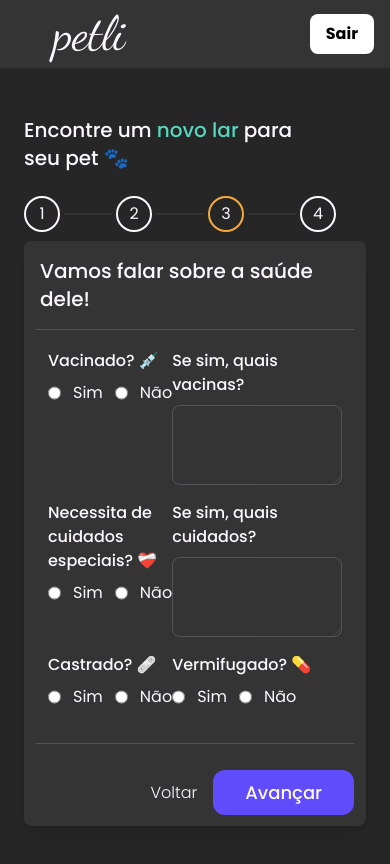
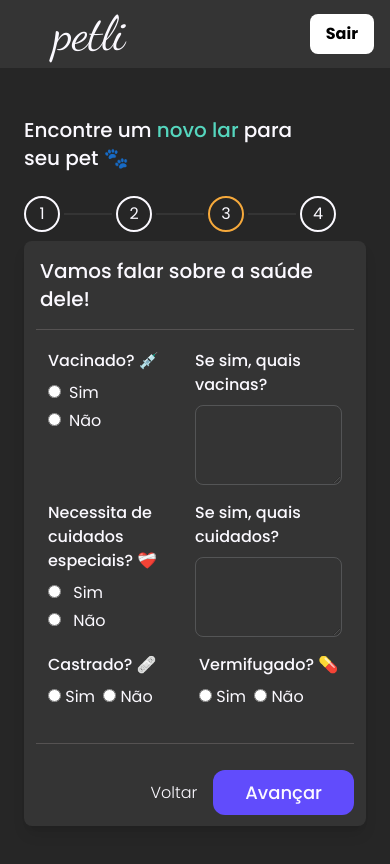
Before and after one commit to emersonjuunior/petli, a React (Vite) app: page /novo-pet in a window 390 px wide. Shown: the top 864 px of the page. Built offline with nearby package versions, Linux system fonts and the light colour scheme; no server answers.

Commit message:
Responsividade da terceira etapa do formulário de novo pet

```diff
--- a/src/components/CreatePetSteps/FourthStep.tsx
+++ b/src/components/CreatePetSteps/FourthStep.tsx
@@ -1,11 +1,13 @@
-import React from 'react'
+import React from "react";
 
 const FourthStep = () => {
   return (
-    <div>
-      <h2>Quarto step</h2>
+    <div className="bg-bgGray rounded-lg shadow-lg h-[585px]">
+      <h2 className="text-xl md:text-2xl font-medium p-4 md:px-8 md:py-6">
+        Vamos falar sobre a saúde dele!
+      </h2>
     </div>
-  )
-}
+  );
+};
 
-export default FourthStep
+export default FourthStep;
--- a/src/components/CreatePetSteps/ThirdStep.tsx
+++ b/src/components/CreatePetSteps/ThirdStep.tsx
@@ -50,33 +50,37 @@ const ThirdStep = ({
           <fieldset className="flex w-full">
             <label className="flex flex-col gap-2 flex-1">
               <span className="font-medium">Vacinado? 💉</span>
-              <div className="flex gap-3">
+              <div className="flex gap-1 md:gap-3 flex-col">
+                <div>
                   <input
                     type="radio"
                     name="isVaccinated"
                     value="true"
-                  className="cursor-pointer"
+                    className="cursor-pointer mr-2"
                     required
                     onChange={() => {
                       setIsVaccinated("true");
                       setVaccinated("");
                     }}
-                />{" "}
+                  />
                   Sim
+                </div>
+                <div>
                   <input
                     type="radio"
                     name="isVaccinated"
                     value="false"
-                  className="cursor-pointer"
+                    className="cursor-pointer mr-2"
                     onChange={() => {
                       setVaccinated("Nenhuma por enquanto.");
                       setIsVaccinated("false");
                     }}
-                />{" "}
+                  />
                   Não
                 </div>
+              </div>
             </label>
-            <label className="flex-2 flex flex-col gap-2 max-w-[320px]">
+            <label className="flex-1 md:flex-2 flex flex-col gap-2 max-w-[320px]">
               <span className="font-medium">Se sim, quais vacinas?</span>
               <textarea
                 className={`w-full min-h-[80px] max-h-[80px] border-1 rounded-lg outline-none text-sm px-2 py-1 ${
@@ -92,18 +96,18 @@ const ThirdStep = ({
               ></textarea>
             </label>
           </fieldset>
-
           <fieldset className="flex w-full">
             <label className="flex flex-col gap-2 flex-1">
               <span className="font-medium">
                 Necessita de cuidados especiais? ❤️‍🩹
               </span>
-              <div className="flex gap-3">
+              <div className="flex gap-1 md:gap-3 flex-col">
+                <div>
                   <input
                     type="radio"
                     name="needSpecialCare"
                     value="true"
-                  className="cursor-pointer"
+                    className="cursor-pointer mr-2"
                     required
                     onChange={() => {
                       setNeedSpecialCare("true");
@@ -111,11 +115,13 @@ const ThirdStep = ({
                     }}
                   />{" "}
                   Sim
+                </div>
+                <div>
                   <input
                     type="radio"
                     name="needSpecialCare"
                     value="false"
-                  className="cursor-pointer"
+                    className="cursor-pointer mr-2"
                     onChange={() => {
                       setSpecialCare("Não necessita.");
                       setNeedSpecialCare("false");
@@ -123,8 +129,9 @@ const ThirdStep = ({
                   />{" "}
                   Não
                 </div>
+              </div>
             </label>
-            <label className="flex-2 flex flex-col gap-2 max-w-[320px]">
+            <label className="flex-1 md:flex-2 flex flex-col gap-2 max-w-[320px]">
               <span className="font-medium">Se sim, quais cuidados?</span>
               <textarea
                 className={`w-full min-h-[80px] max-h-[80px] border-1 rounded-lg outline-none text-sm px-2 py-1 ${
@@ -140,10 +147,11 @@ const ThirdStep = ({
               ></textarea>
             </label>
           </fieldset>
-          <fieldset className="flex w-full">
+          <fieldset className="flex w-full gap-2">
             <label className="flex flex-col gap-2 flex-1">
               <span className="font-medium">Castrado? 🩹</span>
-              <div className="flex gap-3">
+              <div className="flex gap-2">
+                <div>
                   <input
                     type="radio"
                     name="neutered"
@@ -153,6 +161,8 @@ const ThirdStep = ({
                     onChange={() => setNeutered(true)}
                   />{" "}
                   Sim
+                </div>
+                <div>
                   <input
                     type="radio"
                     name="neutered"
@@ -162,10 +172,14 @@ const ThirdStep = ({
                   />{" "}
                   Não
                 </div>
+              </div>
             </label>
-            <label className="flex flex-col gap-2 flex-2 max-w-[320px]">
-              <span className="font-medium">Vermifugado? 💊</span>
-              <div className="flex gap-3">
+            <label className="flex flex-col gap-2 flex-1 md:flex-2 max-w-[320px]">
+              <span className="font-medium whitespace-nowrap">
+                Vermifugado? 💊
+              </span>
+              <div className="flex gap-2">
+                <div>
                   <input
                     type="radio"
                     name="dewormed"
@@ -175,6 +189,8 @@ const ThirdStep = ({
                     onChange={() => setDewormed(true)}
                   />{" "}
                   Sim
+                </div>
+                <div>
                   <input
                     type="radio"
                     name="dewormed"
@@ -183,6 +199,7 @@ const ThirdStep = ({
                     onChange={() => setDewormed(false)}
                   />{" "}
                   Não
+                </div>
               </div>
             </label>
           </fieldset>
--- a/src/components/PetCard.tsx
+++ b/src/components/PetCard.tsx
@@ -10,7 +10,7 @@ const PetCard = ({
   size,
 }: IPetCard) => {
   return (
-    <div className="pet-card rounded-md shadow-lg w-[310px] md:w-[360px] h-[500px] border-1 border-bgGray bg-[#292929] border-b-primaryRed mx-auto relative flex flex-col group overflow-hidden">
+    <div className="bg-[#292929] rounded-md shadow-lg w-[310px] md:w-[360px] h-[500px] border-1 border-bgGray bg-[#292929] border-b-primaryRed mx-auto relative flex flex-col group overflow-hidden">
       <div className="rounded-lg flex justify-center">
         {image === "" ? (
           <div className="min-h-[220px] flex items-center bg-[#272727] w-full justify-center">
--- a/src/index.css
+++ b/src/index.css
@@ -67,10 +67,6 @@ body {
   clip-path: polygon(8% 0%, 92% 0%, 100% 100%, 0% 100%);
 }
 
-.pet-card {
-  background: linear-gradient(90deg, #292929 15%, #303030 49%, #292929 91%);
-}
-
 .pet-btn:hover .button-span {
   transform: translateX(100%);
 }
```
Lines whose indentation alone changed are shown as unchanged.
